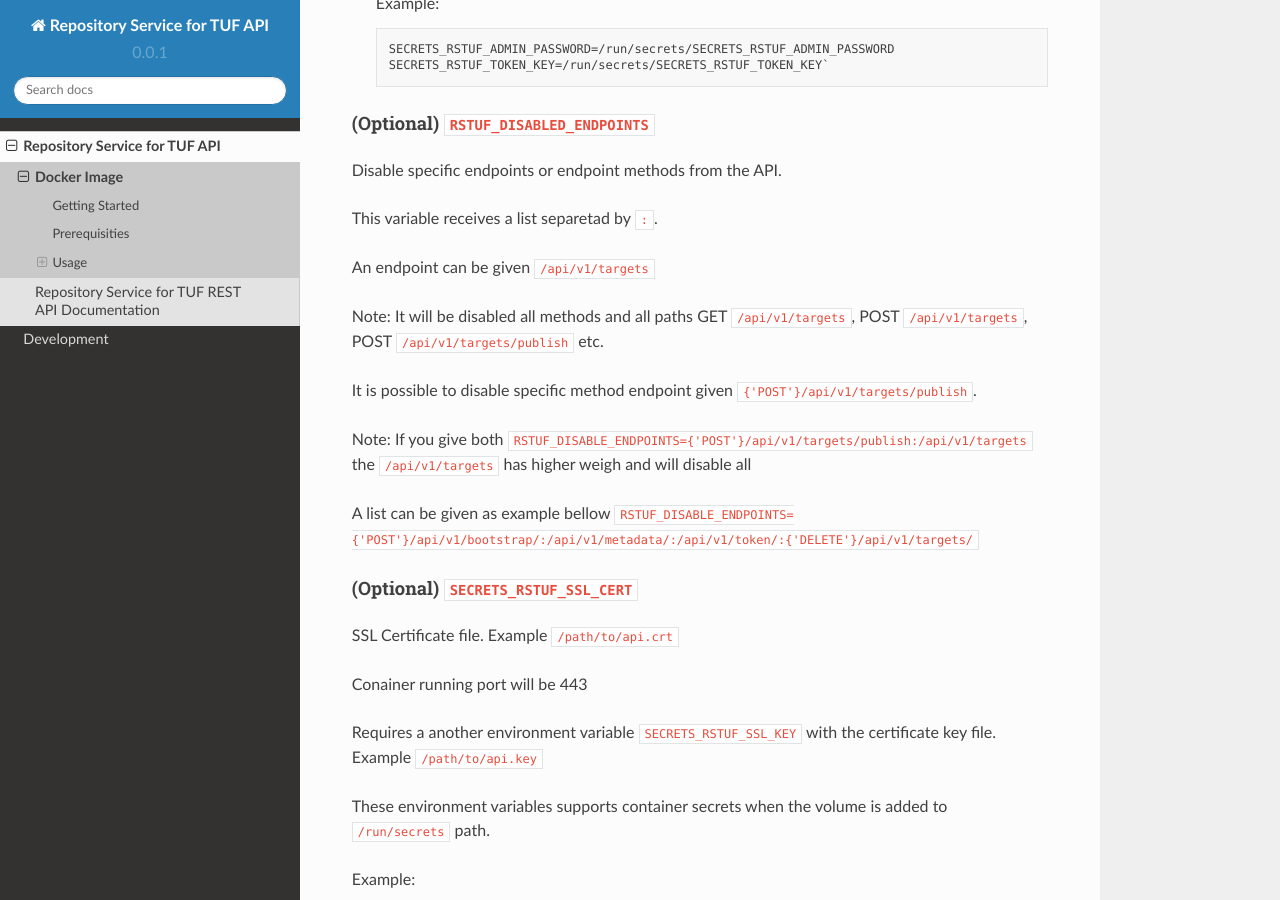
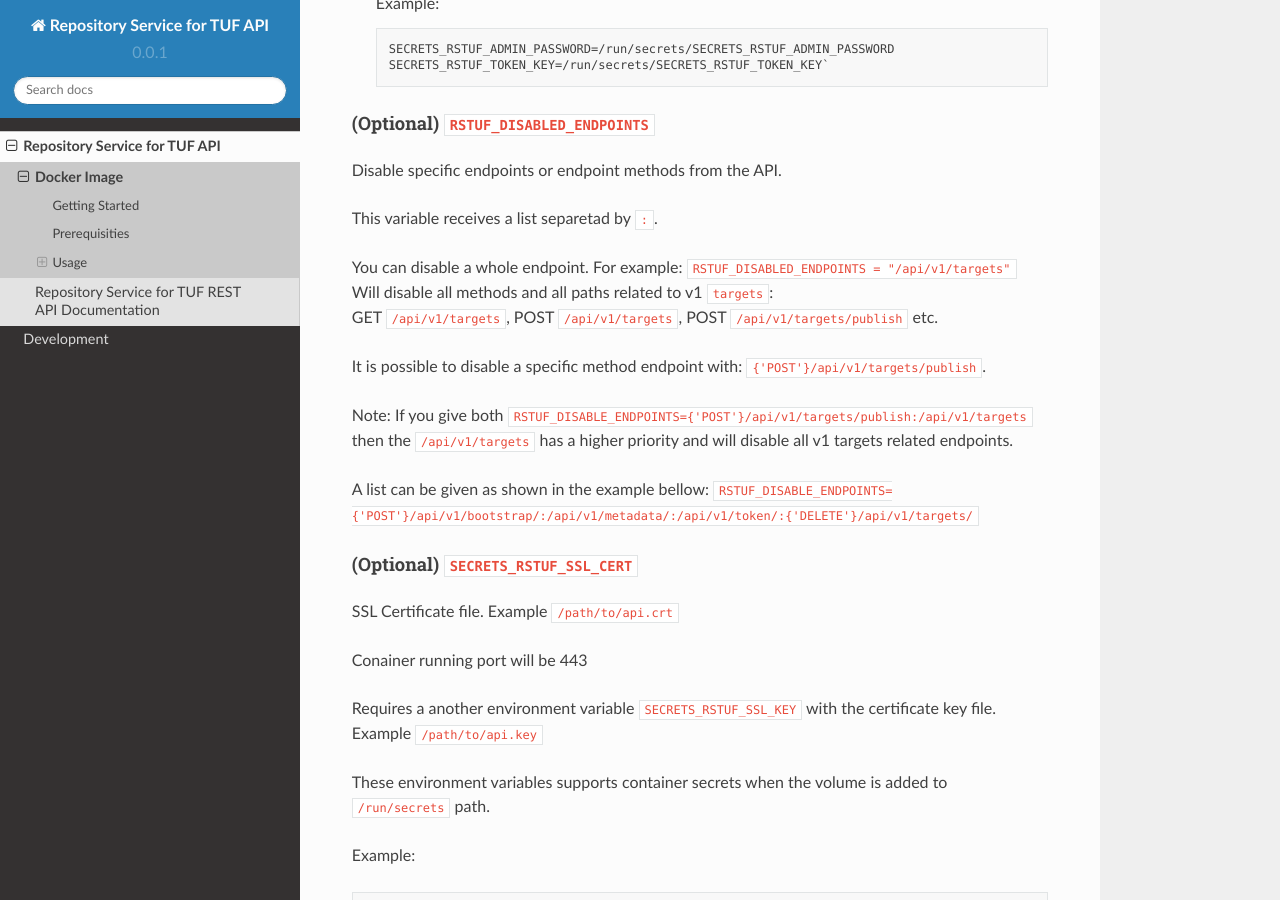
Before and after one commit to repository-service-tuf/repository-service-tuf-api, a Sphinx documentation site: the page built from docs/source/guide/Docker_README.md, in a window 1280 px wide and 900 px high, scrolled down 1900 px. Built offline with Sphinx 7.4.7 and the Read the Docs theme 2.0.0, drawn with Linux system fonts in a browser that asks for light colours.

Commit message:
Apply suggestions from code review English/Comments
Co-authored-by: Martin Vrachev <martin.vrachev@gmail.com>

```diff
--- a/docs/source/guide/Docker_README.md
+++ b/docs/source/guide/Docker_README.md
@@ -97,19 +97,20 @@ Disable specific endpoints or endpoint methods from the API.
 
 This variable receives a list separetad by `:`.
 
-An endpoint can be given `/api/v1/targets`
+You can disable a whole endpoint.
+For example:
+`RSTUF_DISABLED_ENDPOINTS = "/api/v1/targets"`
+Will disable all methods and all paths  related to v1 `targets`:
+GET `/api/v1/targets`, POST `/api/v1/targets`, POST `/api/v1/targets/publish` etc.
 
-Note: It will be disabled all methods and all paths GET `/api/v1/targets`,
-POST `/api/v1/targets`, POST `/api/v1/targets/publish` etc.
-
-It is possible to disable specific method endpoint given
+It is possible to disable a specific method endpoint with:
 `{'POST'}/api/v1/targets/publish`.
 
 Note: If you give both
-`RSTUF_DISABLE_ENDPOINTS={'POST'}/api/v1/targets/publish:/api/v1/targets` the
-`/api/v1/targets` has higher weigh and will disable all
+`RSTUF_DISABLE_ENDPOINTS={'POST'}/api/v1/targets/publish:/api/v1/targets` then
+the `/api/v1/targets` has a higher priority and will disable all v1 targets related endpoints.
 
-A list can be given as example bellow
+A list can be given as shown in the example bellow:
 `RSTUF_DISABLE_ENDPOINTS={'POST'}/api/v1/bootstrap/:/api/v1/metadata/:/api/v1/token/:{'DELETE'}/api/v1/targets/`
 
 
```
